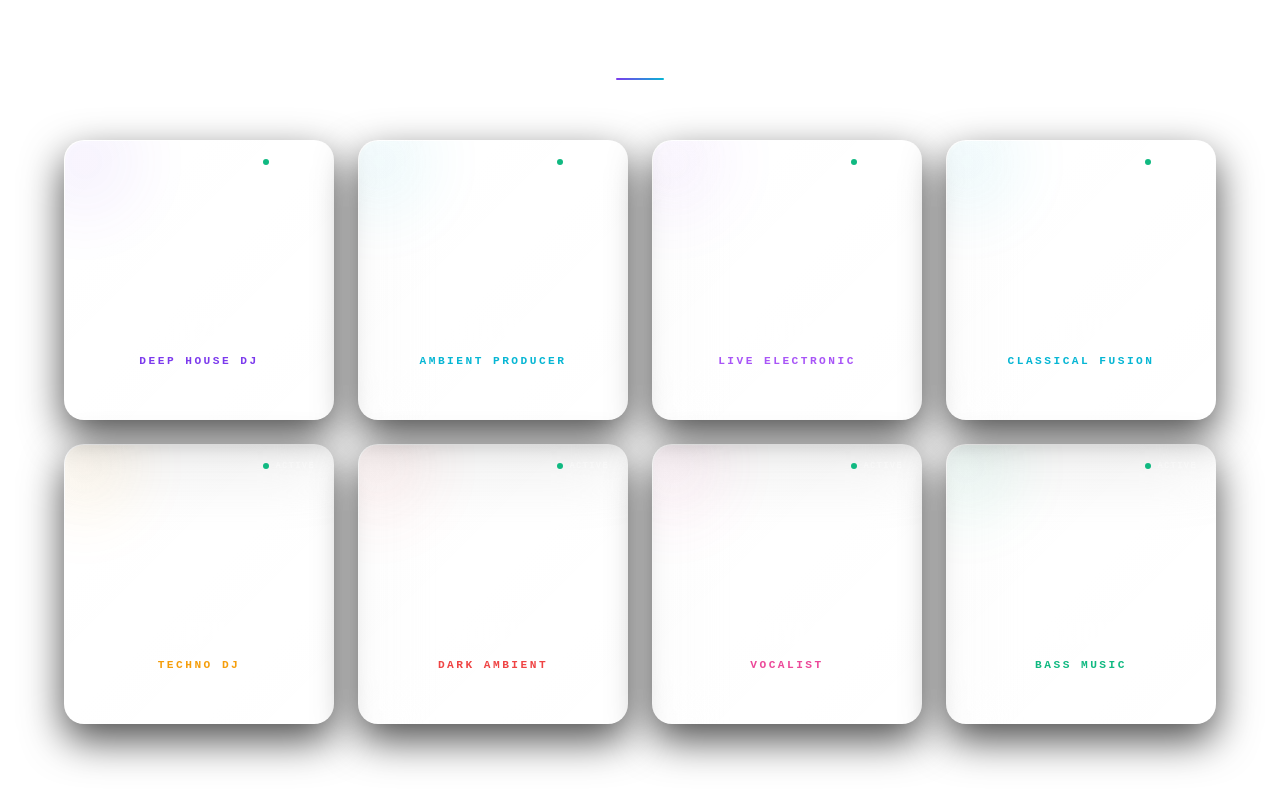
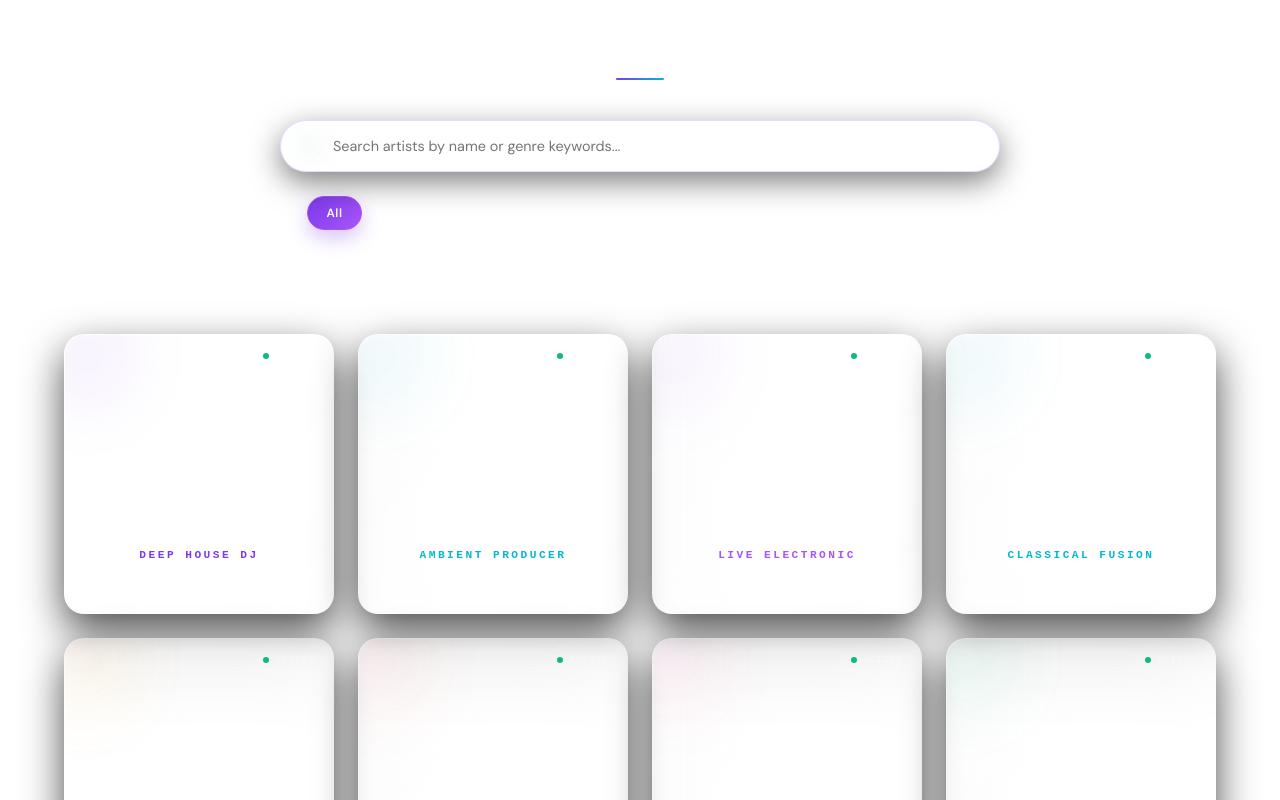
Before and after one commit to komalrubyjane/tangy, a React (Vite) app: page / in a window 1280 px wide. Shown: the part 1720-2520 px from the top of the page. Built offline with nearby package versions, Linux system fonts and the light colour scheme.

Commit message:
feat: add beautiful keyword and genre tag search bars to both Admin Artists panel and landing page Artists Roster

```diff
--- a/AdminDashboard.jsx
+++ b/AdminDashboard.jsx
@@ -200,6 +200,10 @@ export default function AdminDashboard() {
   const [editForm, setEditForm] = useState({ name: "", date: "", capacity: 0, sold: 0, revenue: 0, status: "" });
   const [notification, setNotification] = useState(null);
 
+  useEffect(() => {
+    setSearch("");
+  }, [tab]);
+
   const showNote = (msg, type = "success") => {
     setNotification({ msg, type });
     setTimeout(() => setNotification(null), 3000);
@@ -344,7 +348,7 @@ export default function AdminDashboard() {
                 {new Date().toLocaleDateString("en-IN", { weekday: "long", year: "numeric", month: "long", day: "numeric" })}
               </div>
             </div>
-            {(tab === "bookings" || tab === "volunteers") && (
+            {(tab === "bookings" || tab === "volunteers" || tab === "artists") && (
               <input placeholder="Search..." value={search} onChange={e => setSearch(e.target.value)}
                 style={{
                   padding: "10px 16px", background: "rgba(255,255,255,0.04)", border: "1px solid rgba(255,255,255,0.1)",
--- a/App.jsx
+++ b/App.jsx
@@ -422,12 +422,213 @@ function EventCard({ ev, delay, onBook }) {
 
 // ─── ARTISTS ──────────────────────────────────────────────────────────────────
 function Artists() {
+  const [search, setSearch] = useState("");
+  const [selectedGenre, setSelectedGenre] = useState("All");
+
+  const GENRES = ["All", "Deep House", "Ambient", "Live Electronic", "Classical Fusion", "Techno", "Dark Ambient", "Bass Music"];
+
+  const filteredArtists = ARTISTS.filter((a) => {
+    const matchesSearch =
+      a.name.toLowerCase().includes(search.toLowerCase()) ||
+      a.role.toLowerCase().includes(search.toLowerCase()) ||
+      a.bio.toLowerCase().includes(search.toLowerCase());
+    const matchesGenre =
+      selectedGenre === "All" ||
+      a.role.toLowerCase().includes(selectedGenre.toLowerCase()) ||
+      a.bio.toLowerCase().includes(selectedGenre.toLowerCase());
+    return matchesSearch && matchesGenre;
+  });
+
   return (
-    <section id="artists" style={{ background: "transparent", padding: "100px 5vw" }}>
+    <section id="artists" style={{ background: "transparent", padding: "100px 5vw", position: "relative" }}>
       <SectionHeader label="Lineup" title="Artist Roster" />
-      <div style={{ display: "grid", gridTemplateColumns: "repeat(auto-fit, minmax(240px, 1fr))", gap: 24, marginTop: 60 }}>
-        {ARTISTS.map((a, i) => <ArtistCard key={a.id} a={a} delay={i * 0.15} />)}
+
+      {/* Glassmorphic Search & Filter Console */}
+      <div style={{
+        marginTop: 40,
+        display: "flex",
+        flexDirection: "column",
+        alignItems: "center",
+        gap: 24,
+        width: "100%",
+        maxWidth: 720,
+        margin: "40px auto 0"
+      }}>
+        {/* Search Input Container */}
+        <div style={{ position: "relative", width: "100%" }}>
+          <span style={{
+            position: "absolute",
+            left: 20,
+            top: "50%",
+            transform: "translateY(-50%)",
+            fontSize: "1.05rem",
+            color: "rgba(255,255,255,0.4)"
+          }}>
+            🔍
+          </span>
+          <input
+            type="text"
+            placeholder="Search artists by name or genre keywords..."
+            value={search}
+            onChange={(e) => setSearch(e.target.value)}
+            style={{
+              width: "100%",
+              padding: "16px 20px 16px 52px",
+              background: "rgba(255,255,255,0.02)",
+              border: "1px solid rgba(124,58,237,0.18)",
+              borderRadius: 30,
+              color: "#fff",
+              fontSize: "0.9rem",
+              outline: "none",
+              fontFamily: "inherit",
+              backdropFilter: "blur(12px)",
+              transition: "all 0.35s ease",
+              boxShadow: "0 10px 30px rgba(0,0,0,0.5)"
+            }}
+            onFocus={(e) => {
+              e.target.style.borderColor = "#7c3aed";
+              e.target.style.boxShadow = "0 10px 30px rgba(124,58,237,0.12), 0 0 20px rgba(124,58,237,0.2)";
+              e.target.style.background = "rgba(255,255,255,0.04)";
+            }}
+            onBlur={(e) => {
+              e.target.style.borderColor = "rgba(124,58,237,0.18)";
+              e.target.style.boxShadow = "0 10px 30px rgba(0,0,0,0.5)";
+              e.target.style.background = "rgba(255,255,255,0.02)";
+            }}
+          />
+          {search && (
+            <button
+              onClick={() => setSearch("")}
+              style={{
+                position: "absolute",
+                right: 20,
+                top: "50%",
+                transform: "translateY(-50%)",
+                background: "transparent",
+                border: "none",
+                color: "rgba(255,255,255,0.4)",
+                cursor: "pointer",
+                fontSize: "0.85rem",
+                fontFamily: "inherit",
+                transition: "color 0.2s"
+              }}
+              onMouseEnter={(e) => e.target.style.color = "#fff"}
+              onMouseLeave={(e) => e.target.style.color = "rgba(255,255,255,0.4)"}
+            >
+              ✕
+            </button>
+          )}
+        </div>
+
+        {/* Quick Genre Chips */}
+        <div style={{
+          display: "flex",
+          gap: 10,
+          flexWrap: "wrap",
+          justifyContent: "center",
+          width: "100%"
+        }}>
+          {GENRES.map((g) => {
+            const active = selectedGenre === g;
+            return (
+              <button
+                key={g}
+                onClick={() => setSelectedGenre(g)}
+                style={{
+                  padding: "8px 18px",
+                  background: active ? "linear-gradient(135deg, #7c3aed 0%, #a855f7 100%)" : "rgba(255,255,255,0.03)",
+                  border: `1px solid ${active ? "#a855f7" : "rgba(255,255,255,0.08)"}`,
+                  borderRadius: 20,
+                  color: active ? "#fff" : "rgba(255,255,255,0.6)",
+                  fontSize: "0.75rem",
+                  fontWeight: "600",
+                  fontFamily: "inherit",
+                  cursor: "pointer",
+                  letterSpacing: "0.05em",
+                  transition: "all 0.3s cubic-bezier(0.16, 1, 0.3, 1)",
+                  boxShadow: active ? "0 8px 20px rgba(124,58,237,0.3)" : "none"
+                }}
+                onMouseEnter={(e) => {
+                  if (!active) {
+                    e.target.style.background = "rgba(255,255,255,0.06)";
+                    e.target.style.borderColor = "rgba(124,58,237,0.3)";
+                    e.target.style.color = "#fff";
+                  }
+                }}
+                onMouseLeave={(e) => {
+                  if (!active) {
+                    e.target.style.background = "rgba(255,255,255,0.03)";
+                    e.target.style.borderColor = "rgba(255,255,255,0.08)";
+                    e.target.style.color = "rgba(255,255,255,0.6)";
+                  }
+                }}
+              >
+                {g}
+              </button>
+            );
+          })}
+        </div>
       </div>
+
+      {/* Grid view */}
+      {filteredArtists.length > 0 ? (
+        <div style={{ display: "grid", gridTemplateColumns: "repeat(auto-fit, minmax(240px, 1fr))", gap: 24, marginTop: 60 }}>
+          {filteredArtists.map((a, i) => (
+            <ArtistCard key={a.id} a={a} delay={i * 0.1} />
+          ))}
+        </div>
+      ) : (
+        <motion.div
+          initial={{ opacity: 0, y: 15 }}
+          animate={{ opacity: 1, y: 0 }}
+          style={{
+            textAlign: "center",
+            padding: "80px 20px",
+            background: "rgba(255,255,255,0.01)",
+            border: "1px solid rgba(255,255,255,0.05)",
+            borderRadius: 24,
+            marginTop: 60,
+            maxWidth: 600,
+            margin: "60px auto 0"
+          }}
+        >
+          <div style={{ fontSize: "2.5rem", marginBottom: 16 }}>🎵</div>
+          <h3 style={{ fontFamily: "'Bebas Neue', sans-serif", fontSize: "1.8rem", letterSpacing: "0.08em", color: "#fff", margin: "0 0 8px" }}>
+            No Artists Found
+          </h3>
+          <p style={{ fontSize: "0.85rem", color: "rgba(255,255,255,0.45)", margin: "0 0 24px", lineHeight: 1.5 }}>
+            No match for "{search}" in {selectedGenre === "All" ? "any genre" : selectedGenre}. Try adjusting your keywords.
+          </p>
+          <button
+            onClick={() => {
+              setSearch("");
+              setSelectedGenre("All");
+            }}
+            style={{
+              padding: "10px 24px",
+              background: "transparent",
+              border: "1px solid #7c3aed",
+              borderRadius: 20,
+              color: "#fff",
+              fontSize: "0.8rem",
+              fontFamily: "inherit",
+              cursor: "pointer",
+              fontWeight: "600",
+              transition: "all 0.3s ease"
+            }}
+            onMouseEnter={(e) => {
+              e.target.style.background = "#7c3aed";
+              e.target.style.boxShadow = "0 0 15px rgba(124,58,237,0.4)";
+            }}
+            onMouseLeave={(e) => {
+              e.target.style.background = "transparent";
+              e.target.style.boxShadow = "none";
+            }}
+          >
+            Reset Filters
+          </button>
+        </motion.div>
+      )}
     </section>
   );
 }
```
